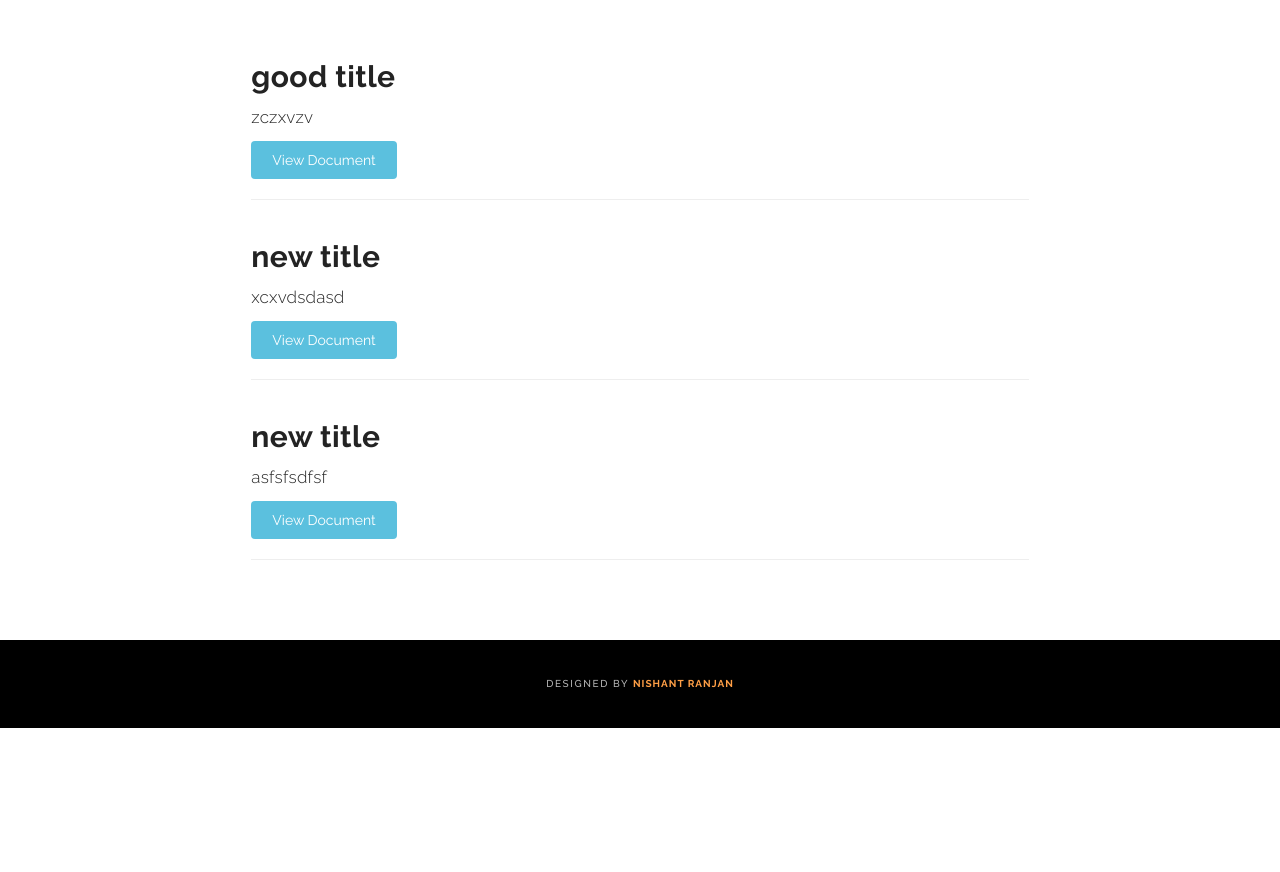
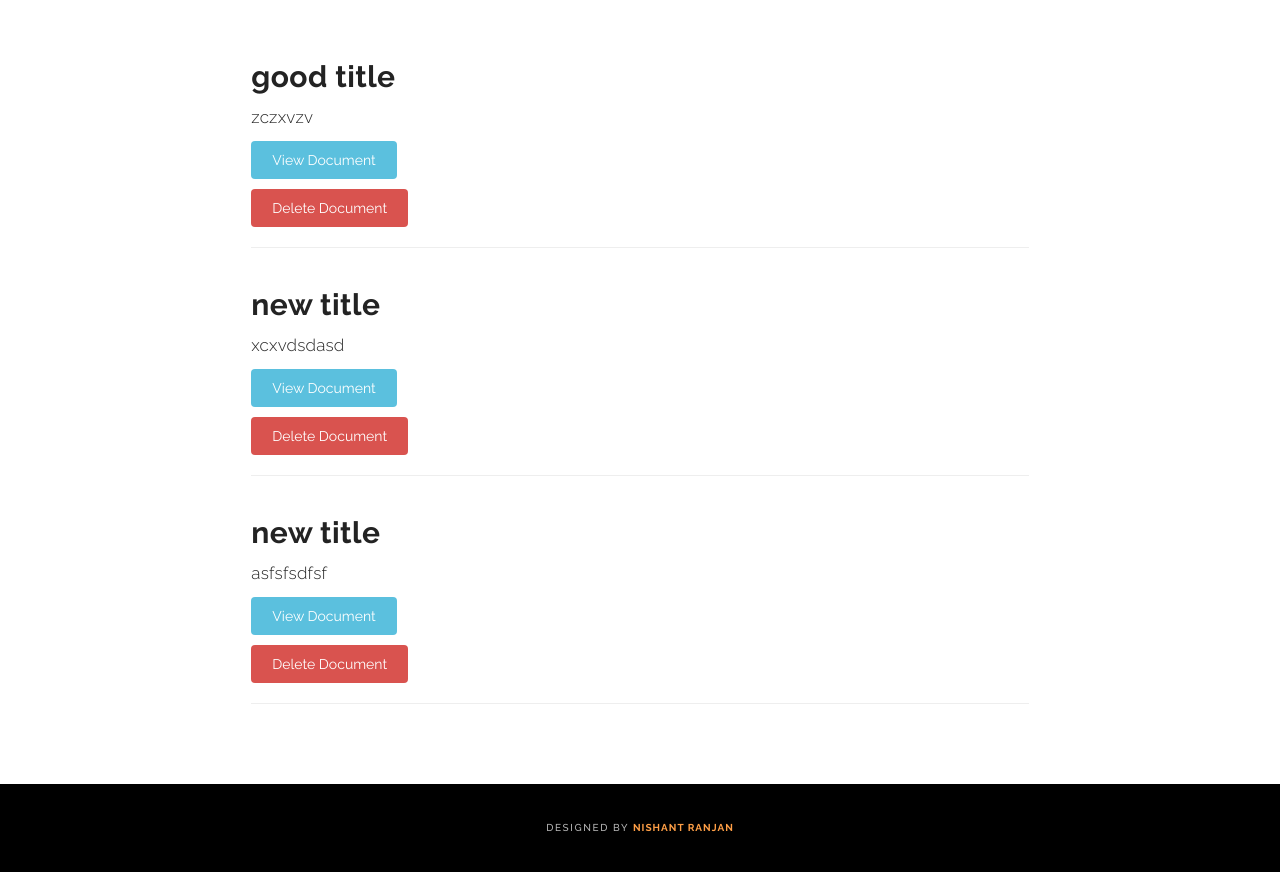
Before and after one commit to darkfist/document-viewer, a Django app: a page that uses src/templates/base.html in a window 1280 px wide. Shown: the part 235-1107 px from the top of the page. Before the commit the page ends 963 px from the top, so only its background shows below. Run offline with Django 3.2, Linux system fonts and the light colour scheme; a user stored in the database is signed in; data comes from the database, SQL or seed files in the repository; both versions use the stored data as it was before the commit; some libraries are stand-ins or nearby versions.

Commit message:
added delete function and some minor fixes

```diff
--- a/src/document_viewer/settings/base.py
+++ b/src/document_viewer/settings/base.py
@@ -62,8 +62,10 @@ WSGI_APPLICATION = 'document_viewer.wsgi.application'
 # Database Settings
 DATABASES = {
     'default': {
-        'ENGINE': 'django.db.backends.sqlite3',
-        'NAME': os.path.join(BASE_DIR, 'db.sqlite3'),
+        'ENGINE'    : 'django.db.backends.mysql',
+        'NAME'      : 'documentsDB',
+        'USER'      : 'root',
+        'PASSWORD'  : 'darkfist123',
     }
 }
 
--- a/src/document_viewer/urls.py
+++ b/src/document_viewer/urls.py
@@ -6,7 +6,7 @@ from django.contrib.auth.views import LoginView, LogoutView
 
 
 urlpatterns = [
-    url(r'^', include('documents.urls')),
+    url(r'^', include('documents.urls', namespace='documents')),
     url(r'^admin/', admin.site.urls),
     url(r'^users/', include('users.urls')),
 ]
--- a/src/documents/templates/documents/add_documents.html
+++ b/src/documents/templates/documents/add_documents.html
@@ -26,7 +26,7 @@
                             <label for="name"> Select Documents:</label>
                             <div><input type="file" name="document"></div><br>
                         </div>
-                        <button class="add_document"><i class="fa fa-plus"></i> Add more</button><br>
+                        <button class="btn add_document"><i class="fa fa-plus"></i> Add more</button><br>
 				     </div>
 				</fieldset>
 				<div class="form-group">
--- a/src/documents/templates/documents/display_documents.html
+++ b/src/documents/templates/documents/display_documents.html
@@ -23,15 +23,13 @@
 						{% for doc in document_list %}
 						{% if doc.document_id == obj.id %}
 						<a href="/viewerjs/index.html#{{ cdn }}/media/{{ doc.document_url }}" target="_blank">
-							<button class="btn btn-info">View Document</button>
-						</a> &nbsp;
+							<button class="btn btn-info" style="margin: 0 5px 10px 0;">View Document</button>
+						</a>
 						{% endif %}
 						{% endfor %}
 						<hr>
 					</div>
 				</div>
-
-
 			{% endfor %}
 
 		</div>
--- a/src/documents/templates/documents/user_documents.html
+++ b/src/documents/templates/documents/user_documents.html
@@ -24,10 +24,14 @@
 							{% for doc in document_list %}
 							{% if doc.document_id == obj.id %}
 							<a href="/viewerjs/index.html#{{ cdn }}/media/{{ doc.document_url }}" target="_blank">
-								<button class="btn btn-info">View Document</button>
-							</a> &nbsp;
+								<button class="btn btn-info" style="margin: 0 5px 10px 0;">View Document</button>
+							</a>
 							{% endif %}
 							{% endfor %}
+							<br>
+							<a href="{% url 'documents:delete' pk=obj.pk %}">
+								<button class="btn btn-danger">Delete Document</button>
+							</a>
 							<hr>
 						</div>
 					</div>
--- a/src/documents/urls.py
+++ b/src/documents/urls.py
@@ -1,10 +1,11 @@
 from django.conf.urls import url
 
-from .views import display_documents, add_documents, user_documents
+from .views import display_documents, add_documents, user_documents, delete_document
 
 
 urlpatterns = [
     url(r'^$', display_documents, name='view'),
     url(r'^my-documents/$', user_documents, name='user_doc'),
     url(r'^add/$', add_documents, name='add'),
+    url(r'^delete/(?P<pk>\d+)/$', delete_document, name='delete'),
 ]
--- a/src/documents/views.py
+++ b/src/documents/views.py
@@ -1,6 +1,6 @@
 from django.contrib.auth.decorators import login_required
-from django.http import HttpResponse, HttpResponseRedirect
-from django.shortcuts import render, get_object_or_404
+from django.contrib import messages
+from django.shortcuts import render, redirect, get_object_or_404
 from document_viewer.settings import CDN_DOMAIN
 
 from .models import Document, DocumentUpload
@@ -46,7 +46,7 @@ def add_documents(request):
 						name = form.cleaned_data.get('title'),
 						document_url = form.cleaned_data.get(extra),
 					)
-			return HttpResponseRedirect('/')
+			return redirect('documents:view')
 
 	if form.errors:
 		errors = form.errors
@@ -70,6 +70,8 @@ def display_documents(request):
 	context = {"object_list": queryset1, "document_list":queryset2, "cdn":cdn}
 	return render(request, template_name, context)
 
+
+@login_required(login_url='/login/')
 def user_documents(request):
 	template_name = 'documents/user_documents.html'
 
@@ -84,3 +86,13 @@ def user_documents(request):
 
 	context = {"object_list": queryset1, "document_list":queryset2, "cdn":cdn}
 	return render(request, template_name, context)
+
+
+@login_required(login_url='/login/')
+def delete_document(request, pk):
+	# querying Document table from db to get single row and deleting it
+	instance1 = get_object_or_404(Document, pk=pk).delete()
+	instance2 = DocumentUpload.objects.filter(document_id=pk).delete()
+
+	messages.success(request, "successfully deleted the document")
+	return redirect('documents:user_doc')
--- a/src/templates/base.html
+++ b/src/templates/base.html
@@ -40,13 +40,13 @@
 						</li>
 						{% if user.is_authenticated %}
 						<li>
-							<a class="page-scroll" href="{% url 'view' %}">Home</a>
+							<a class="page-scroll" href="{% url 'documents:view' %}">Home</a>
 						</li>
 						<li>
-							<a class="page-scroll" href="{% url 'add' %}">Add Documents</a>
+							<a class="page-scroll" href="{% url 'documents:add' %}">Add Documents</a>
 						</li>
 						<li>
-							<a class="page-scroll" href="{% url 'user_doc' %}">My Documents</a>
+							<a class="page-scroll" href="{% url 'documents:user_doc' %}">My Documents</a>
 						</li>
 						<li>
 							<a class="page-scroll" href="{% url 'logout' %}">Log Out</a>
```
Also changed, not shown: src/db.sqlite3 (deleted), src/documents/migrations/0001_initial.py, src/documents/migrations/0002_auto_20190307_1919.py (deleted).
